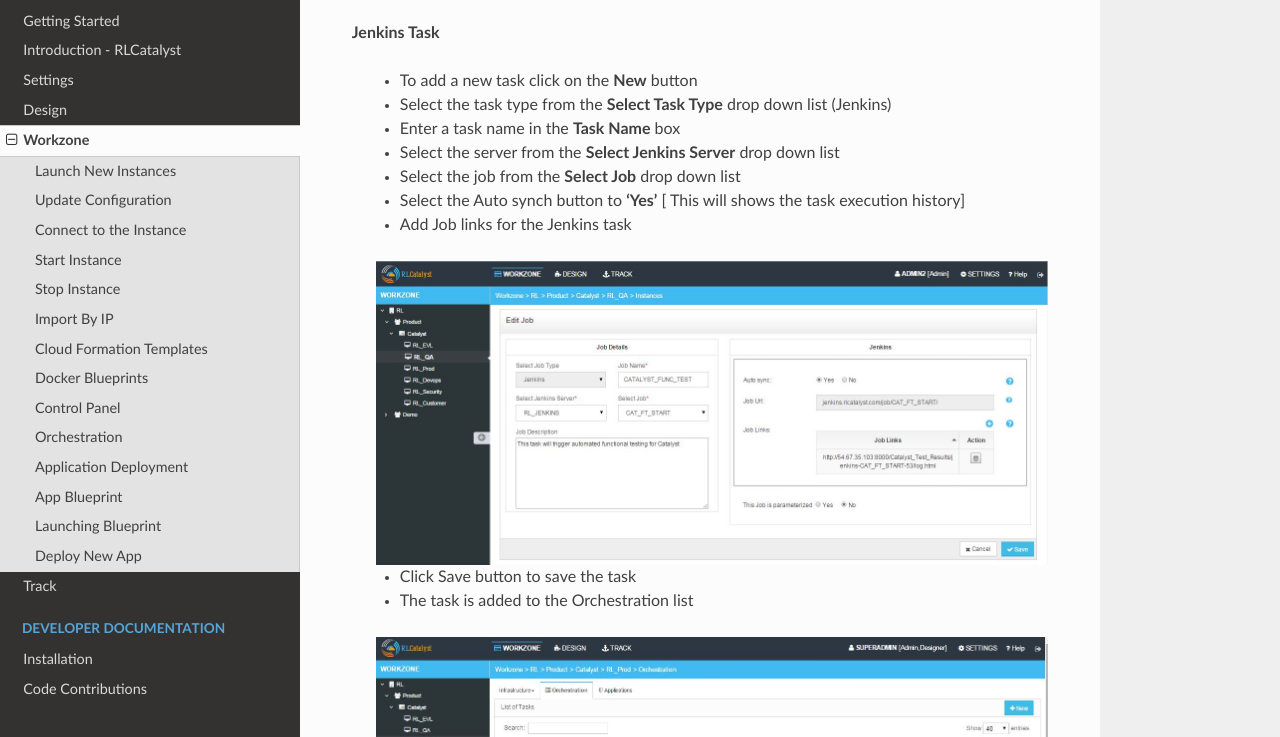
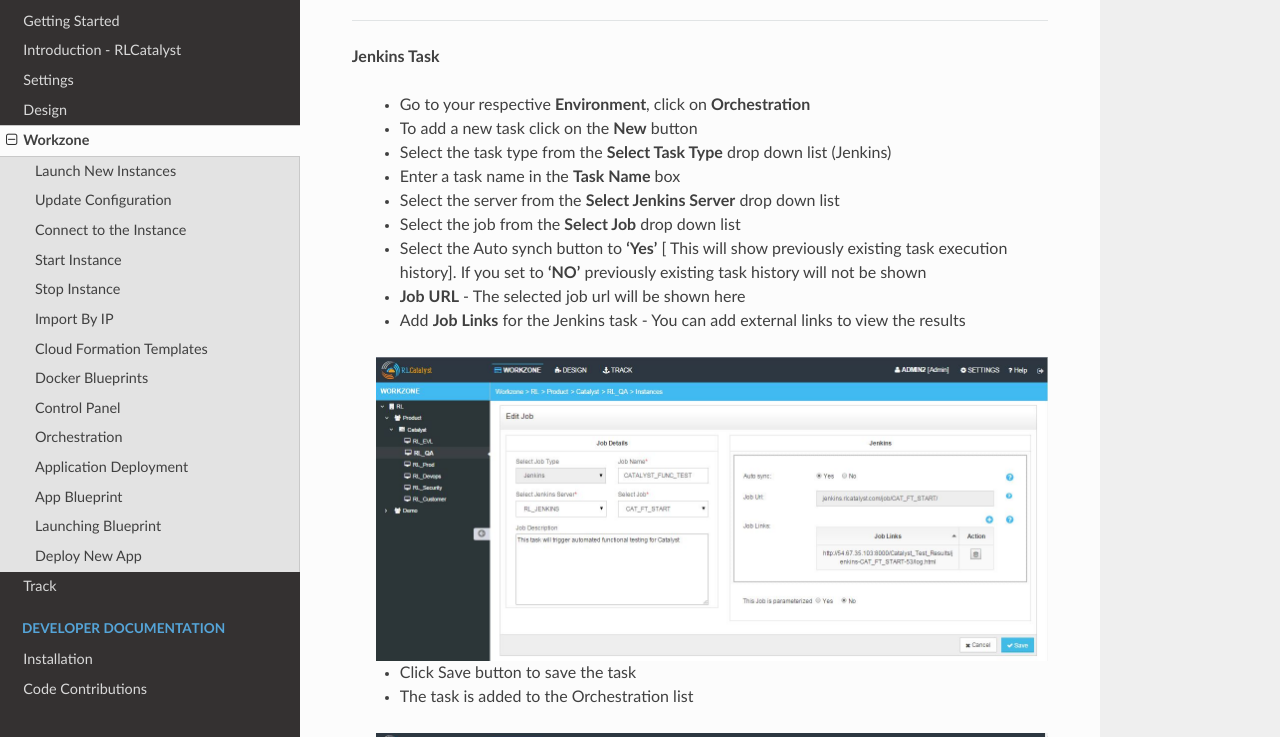
Before and after one commit to RLOpenCatalyst/catdocs, a Sphinx documentation site: the page built from Catalyst/source/workzone.rst, in a window 1280 px wide and 900 px high, scrolled down 16780 px, cut to the strip 163-900 px from the top of the window. Built offline with Sphinx 7.4.7 and the Read the Docs theme 2.0.0, drawn with Linux system fonts in a browser that asks for light colours; some of the changed text lies outside the part shown.

Commit message:
IIS and Jenkins

```diff
--- a/Catalyst/source/configmanagement.rst
+++ b/Catalyst/source/configmanagement.rst
@@ -163,6 +163,9 @@
 
 
 *****
+
+
+.. _Configure-Jenkins:
 
 Configure Jenkins
 ^^^^^^^^^^^^^^^^^
--- a/Catalyst/source/workzone.rst
+++ b/Catalyst/source/workzone.rst
@@ -392,7 +392,7 @@
 
 
 
-
+.. _Orchestration-JenkinsTask:
 
 Orchestration
 ^^^^^^^^^^^^^
@@ -400,6 +400,8 @@
 
 
 **Chef Task**
+
+ * Go to your respective **Environment**, click on **Orchestration**
 
  * To add a new task click on the **New** button
 
@@ -443,8 +445,9 @@
 
 
 
+**Jenkins Task**
 
-**Jenkins Task**
+ * Go to your respective **Environment**, click on **Orchestration**
 
  * To add a new task click on the **New** button
 
@@ -456,9 +459,11 @@
 
  * Select the job from the **Select Job** drop down list
 
- * Select the Auto synch button to **'Yes'** [ This will shows the task execution history]
+ * Select the Auto synch button to **'Yes'** [ This will show previously existing task execution history]. If you set to **'NO'** previously existing task history will not be shown
 
- * Add Job links for the Jenkins task
+ * **Job URL** - The selected job url will be shown here
+
+ * Add **Job Links** for the Jenkins task - You can add external links to view the results
 
 
  .. image:: /images/jenkinsTask.JPG
```
Also changed, not shown: Catalyst/source/gettingimplemented.rst (+49 -0 lines), Catalyst/source/gettingstarted.rst (+15 -0 lines), Catalyst/source/images/createJenkins.JPG.
